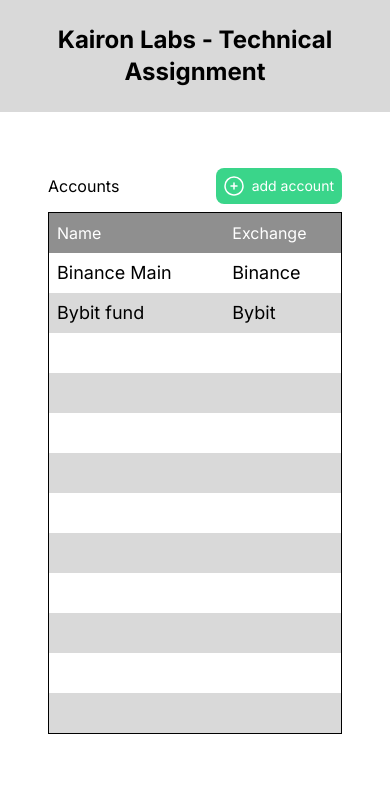
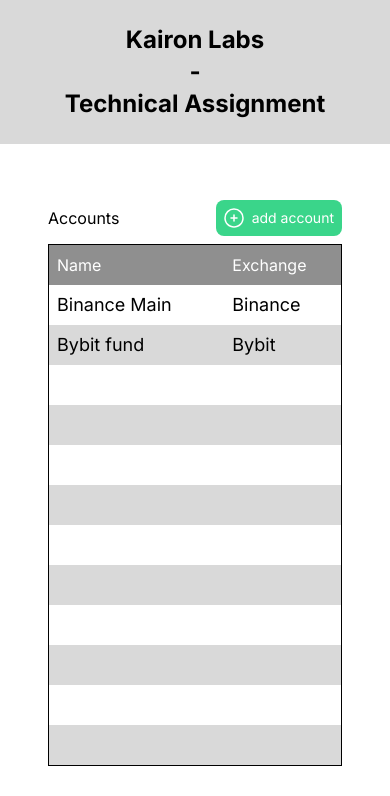
Before and after one commit to carlfremault/kairon-front, a Next.js app: page / in a window 390 px wide. Shown: the top 796 px of the page. Built offline with nearby package versions, Linux system fonts and the light colour scheme.

Commit message:
responsiveness header & line break fixed

```diff
--- a/src/app/components/layout/Header.tsx
+++ b/src/app/components/layout/Header.tsx
@@ -2,7 +2,9 @@ const Header = () => {
   return (
     <div className="w-100 mx-auto bg-light-grey py-6">
       <h1 className="text-center text-2xl font-bold">
-        Kairon Labs - Technical Assignment
+        <span className="block sm:inline">Kairon Labs</span>
+        <span className="block sm:inline"> - </span>
+        <span className="block sm:inline">Technical Assignment</span>
       </h1>
     </div>
   );
```
